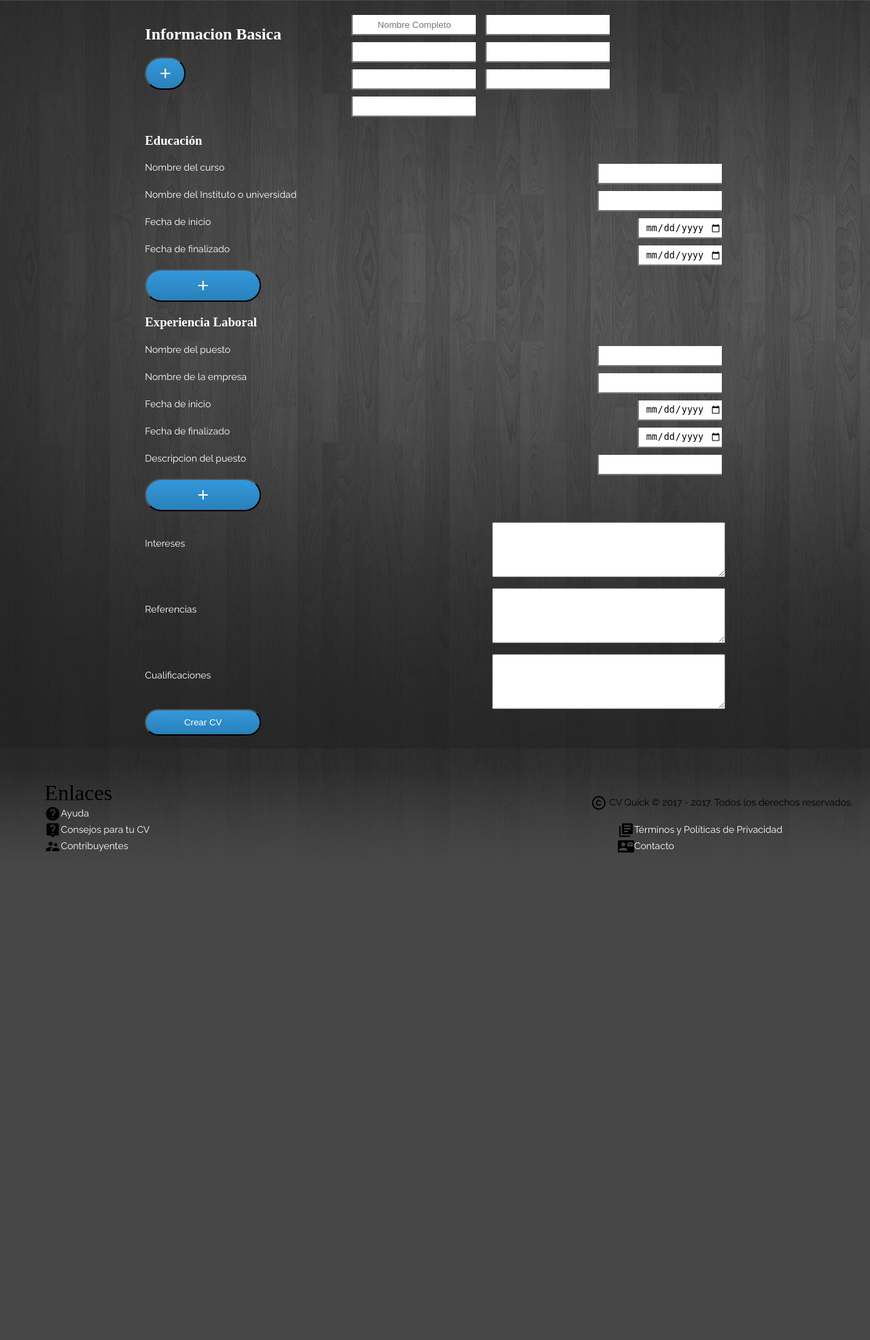
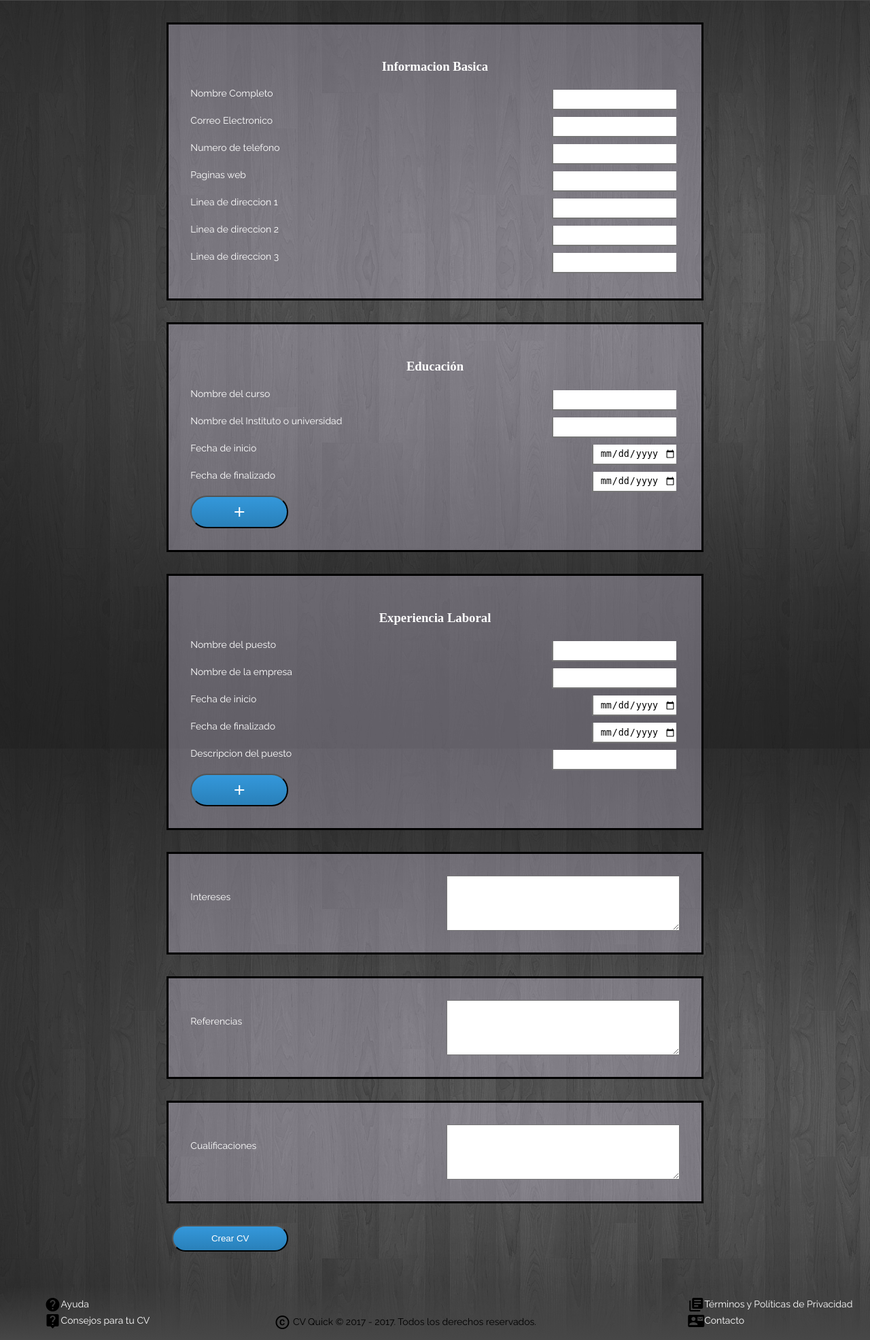
Before and after one commit to CvQuick/CvQuick, a PHP site: page /Formulario.html in a window 1280 px wide. Shown: the part 99-2070 px from the top of the page at 68% size. Before the commit the page ends 1353 px from the top, so only its background shows below. Run offline with PHP 8.4, Linux system fonts and the light colour scheme.

Commit message:
arreglado footer de nuevo

```diff
--- a/Formulario.html
+++ b/Formulario.html
@@ -4,11 +4,11 @@
     <meta charset="UTF-8">
     <title>Formulario</title>
     <link rel="stylesheet" href="css/style.css">
-    <link rel="stylesheet" type="text/css" href="//fonts.googleapis.com/css?family=Raleway" />
+    <link rel="stylesheet" type="text/css" href="//fonts.googleapis.com/css?family=Raleway"/>
     <link href="https://fonts.googleapis.com/icon?family=Material+Icons"
           rel="stylesheet">
 </head>
-<body background="images/fondoformulario.png">
+<body>
 <section id="SectionHeader">
     <header id="MainHeader">
         <div class="logo">
@@ -21,7 +21,8 @@
                 <ul>
                     <li><i class="material-icons">perm_identity</i><a href="login.html"> Iniciar sesión /
                         registrarse </a></li>
-                    <li><i class="material-icons">book</i><a href="mis_curriculums.html"> Ver mis curriculums </a></li>
+                    <li><i class="material-icons">book</i><a href="mis_curriculums.html"> Ver mis
+                        curriculums </a></li>
                 </ul>
             </nav>
         </div>
@@ -31,28 +32,48 @@
 
 <section id="SectionContainer">
     <div class="subsection">
-        <div class="form-group" id="InformacionBasica">
-            <div class="titulo-form">
-                <h2 class="title" id="InformacionBasicaTitulo">Informacion Basica</h2>
-                <button type="button" value="Añadir" id="InformacionBasicaAdd" class="add"><i
-                        class="material-icons">add</i></button>
+        <nav class="subsection-form" id="InformacionBasica">
+            <h3 class="title" id="InformacionBasicaTitulo">Informacion Basica</h3>
+
+            <div class="form-group">
+                <label for="NombreCompleto">Nombre Completo </label>
+                <input type="text" name="NombreCompleto" id="NombreCompleto">
             </div>
-            <div class="inputs-form">
-                <input id="NombreCompleto" placeholder="Nombre Completo"/>
 
+            <div class="form-group">
+                <label for="CorreoElectronico">Correo Electronico</label>
                 <input type="email" name="CorreoElectronico" id="CorreoElectronico">
+            </div>
 
+            <div class="form-group">
+                <label for="NumeroTelefono">Numero de telefono</label>
                 <input type="text" name="NumeroTelefono" id="NumeroTelefono">
+            </div>
 
+            <div class="form-group">
+                <label for="PaginasWeb">Paginas web</label>
                 <input type="text" name="PaginasWeb" id="PaginasWeb">
+            </div>
 
+            <div class="form-group">
+                <label for="LineaDireccion1">Linea de direccion 1</label>
                 <input type="text" name="LineaDireccion1" id="LineaDireccion1">
+            </div>
 
+            <div class="form-group">
+                <label for="LineaDireccion2">Linea de direccion 2</label>
                 <input type="text" name="LineaDireccion2" id="LineaDireccion2">
+            </div>
 
+            <div class="form-group">
+                <label for="LineaDireccion3">Linea de direccion 3</label>
                 <input type="text" name="LineaDireccion3" id="LineaDireccion3">
             </div>
-        </div>
+
+        </nav>
+        <!--HACE FALTA UN BOTON ADD EN INFO BASICA ?-->
+        <!--<button type="button" value="Añadir" id="InformacionBasicaAdd"-->
+        <!--class="add"><i class="material-icons">add</i></button>-->
     </div>
 
     <div class="subsection">
@@ -75,7 +96,8 @@
                 <input type="date" name="FechaFinalEducacion" id="FechaFinalEducacion">
             </div>
         </div>
-        <button type="button" value="Añadir" id="EducacionAdd" class="add"><i class="material-icons">add</i></button>
+        <button type="button" value="Añadir" id="EducacionAdd" class="add"><i
+            class="material-icons">add</i></button>
     </div>
 
     <div class="subsection">
@@ -102,7 +124,8 @@
                 <input type="text" name="DescripcionLaboral" id="DescripcionLaboral">
             </div>
         </div>
-        <button type="button" value="Añadir" id="LaboralAdd" class="add"><i class="material-icons">add</i></button>
+        <button type="button" value="Añadir" id="LaboralAdd" class="add"><i
+            class="material-icons">add</i></button>
     </div>
 
     <div class="subsection">
@@ -127,7 +150,8 @@
     <div class="subsection">
         <div class="subsection-form" id="FormularioCualificaciones">
             <div class="form-group">
-                <h3 class="title" id="CualificacionesTitulo"><label for="Cualificaciones">Cualificaciones</label></h3>
+                <h3 class="title" id="CualificacionesTitulo"><label
+                    for="Cualificaciones">Cualificaciones</label></h3>
                 <textarea name="Cualificaciones" id="Cualificaciones" cols="40" rows="5"></textarea>
             </div>
         </div>
@@ -140,30 +164,32 @@
     <footer>
         <div class="content friendly">
             <ul class="links">
-                <li class="title">Enlaces</li>
                 <li><i class="material-icons">help</i><a href="#">Ayuda</a></li>
                 <li><i class="material-icons">live_help</i><a href="#">Consejos para tu CV</a></li>
-                <li><i class="material-icons">supervisor_account</i><a href="contacto.html">Contribuyentes</a></li>
             </ul>
         </div>
-
+        <div class="reserved">
+            <p class="copyright">
+                <i class="material-icons">copyright</i> <span translate="no ">CV Quick</span> © 2017 -
+                2017. Todos
+                los derechos reservados.
+            </p>
+        </div>
         <div class="bar">
             <div class="content">
-                <p class="copyright">
-                    <i class="material-icons">copyright</i> <span translate="no ">CV Quick</span> © 2017 - 2017. Todos
-                    los derechos reservados.
-                </p>
+
+
                 <!--Aqui usamos el 'translate=no' para lo que es nuestra Marca, no queremos que la traduzca-->
-
                 <ul class="terminos">
-                    <li><i class="material-icons">library_books</i><a href="#">Términos y Políticas de Privacidad</a>
+                    <li><i class="material-icons">library_books</i><a href="#">Términos y Políticas de
+                        Privacidad</a>
                     </li>
                     <li><i class="material-icons">contact_mail</i><a href="contacto.html">Contacto</a></li>
                 </ul>
-
             </div>
         </div>
     </footer>
 </section>
+
 </body>
 </html>
--- a/css/style.css
+++ b/css/style.css
@@ -1,4 +1,5 @@
-html{
+
+html {
     height: 100%;
     box-sizing: border-box;
 }
@@ -13,9 +14,9 @@ body {
     position: relative;
     margin: 0;
     min-height: 100%;
-
     display: grid;
     grid-template-columns: repeat(12, 1fr);
+    background-image: url("../images/fondoformulario.png");
 }
 
 /*
@@ -45,6 +46,7 @@ header {
 
 #SectionFooter {
     margin-top: 50px;
+    justify-content: space-between;
 
     grid-column-start: 1;
     grid-column-end: 13;
@@ -70,106 +72,122 @@ Footer {
     color: white;
 }
 
-.logo{
+.logo {
     max-width: 100px;
     width: 90%;
 }
 
-
-li.title{
+li.title {
     font-size: 2em;
     list-style: none;
 }
-.links li a, .terminos li a, .navegacion-principal ul li a{
+
+.links li a, .terminos li a, .navegacion-principal ul li a {
     color: white;
 }
-.links li, .terminos li, .navegacion-principal ul li{
+
+.links li, .terminos li, .navegacion-principal ul li {
     list-style: none;
 }
-.links li a:hover, .terminos li a:hover, .navegacion-principal ul li a:hover{
+
+.links li a:hover, .terminos li a:hover, .navegacion-principal ul li a:hover {
     color: blue;
 }
 
-
-
-.form-group{
+.form-group {
     display: flex;
     align-items: flex-start;
     justify-content: space-between;
     color: white;
 }
+
 .titulo-form {
     width: 35%;
 }
-.inputs-form{
+
+.inputs-form {
     width: 65%;
 }
-input{
-    text-align:center;
+
+input {
+    text-align: center;
     border-top: 0;
     border-style: solid none solid solid
 }
-table{
+
+table {
     width: 100%;
     text-align: center;
     border-collapse: collapse;
 }
-.titulo-tabla{
+
+.titulo-tabla {
     padding-bottom: 1em;
     border-bottom: 5px solid black;;
     border-collapse: collapse;
 }
-#Contacto{
+
+#Contacto {
     width: 100%;
     display: flex;
     justify-content: space-between;
 }
-.subsection{
+
+.subsection {
     margin-top: 1em;
     color: white;
 }
-.subsection-contacto{
+
+.subsection-contacto {
     width: 45%;
 }
-fieldset{
+
+fieldset {
     height: 100%;
 }
-#FormularioContacto{
+
+#FormularioContacto {
     height: 100%;
 }
-.derecha{
+
+.derecha {
     float: right;
     clear: both;
 }
-.izquierda{
+
+.izquierda {
     float: left;
     clear: both;
 }
-.add, .submit{
+
+.add, .submit {
     width: 20%;
 }
-input{
+
+input {
     height: 30px;
     margin: 5px;
 }
-i{
-    vertical-align:middle;
+
+i {
+    vertical-align: middle;
 }
-a{
+
+a {
     color: white;
     text-decoration: none;
 }
-a:hover{
+
+a:hover {
     color: blue;
 }
-a:visited{
+
+a:visited {
     color: none;
 }
 
-
-
 /*// Definicion de todos los botones e input tipo submit*/
-button, input[type=submit]{
+button, input[type=submit] {
     background: #3498db;
     background-image: -webkit-linear-gradient(top, #3498db, #2980b9);
     background-image: -moz-linear-gradient(top, #3498db, #2980b9);
@@ -183,6 +201,7 @@ button, input[type=submit]{
     padding: 10px 10px 10px 10px;
     text-decoration: none;
 }
+
 button:hover, input[type=submit]:hover {
     background: #3cb0fd;
     background-image: -webkit-linear-gradient(top, #3cb0fd, #3498db);
@@ -193,7 +212,7 @@ button:hover, input[type=submit]:hover {
     text-decoration: none;
 }
 
-p,label,td,a {
+p, label, td, a {
     font-family: Raleway;
     font-size: 14px;
     font-style: normal;
@@ -201,6 +220,26 @@ p,label,td,a {
     font-weight: 400;
     line-height: 20px;
 }
+
+.subsection {
+    border: solid black;
+    background-color: rgba(237, 227, 255, 0.3);
+    padding: 2em;
+    margin: 2em
+}
+
+h3.title {
+    text-align: center;
+}
+
+.submit {
+    margin-left:3em;
+}
+
+.reserved{
+    justify-content: center;
+}
+
 .slider{
     width: 700%;
     margin: auto;
```
Also changed, not shown: contacto.html (+14 -11 lines), mis_curriculums.html (+11 -15 lines), remember_password.html (+13 -10 lines).
